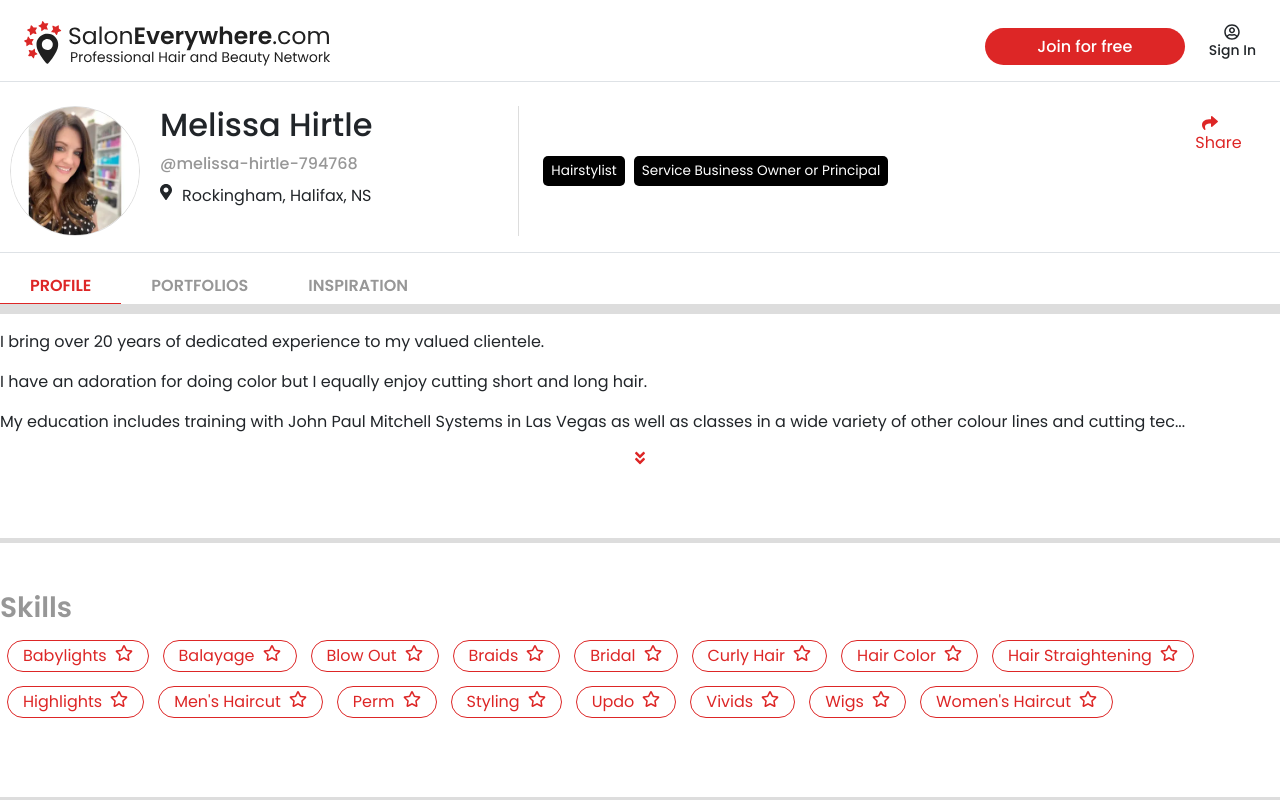
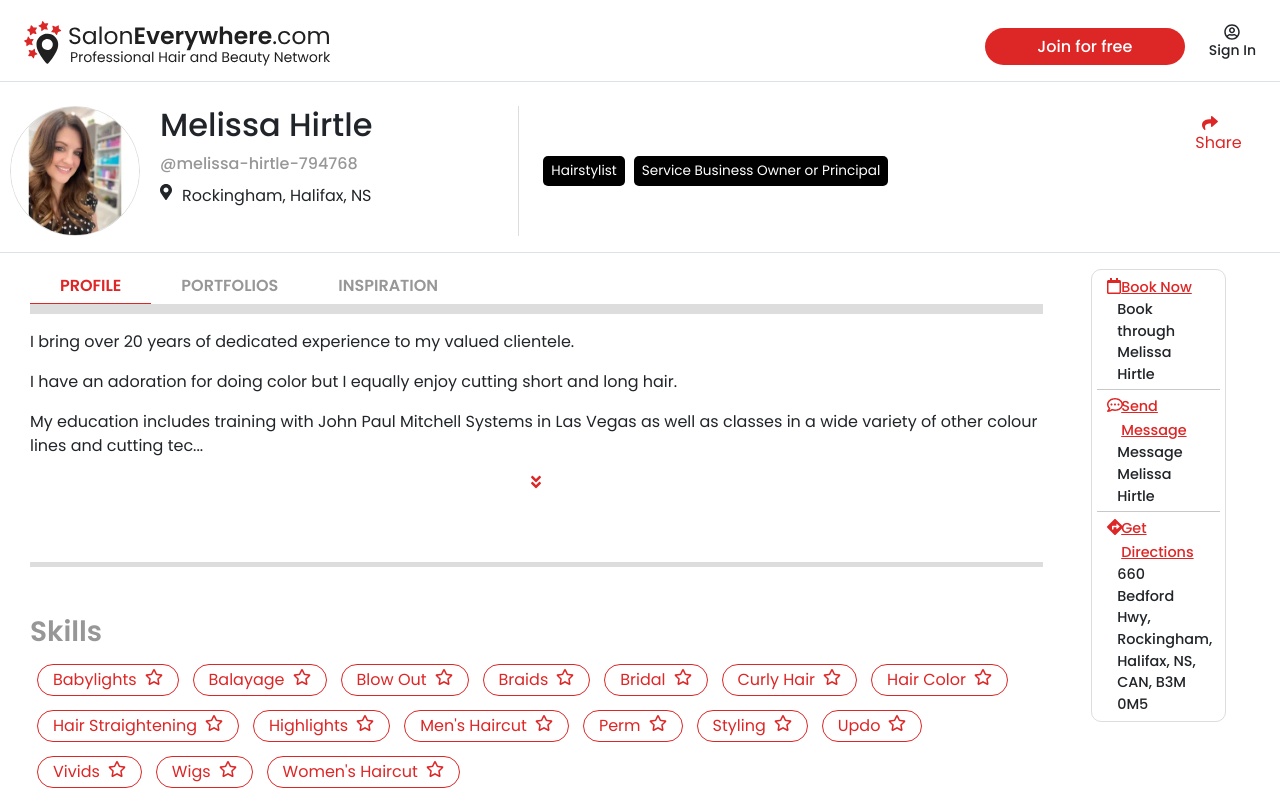
Before and after one commit to mksiq/salon-everywhere, a Next.js app: page / in a window 1280 px wide. Shown: the top 800 px of the page. Built offline with nearby package versions, Linux system fonts and the light colour scheme.

Commit message:
added contact info component for partner

```diff
--- a/components/PartnerGroup/PartnerContact/PartnerContact.tsx
+++ b/components/PartnerGroup/PartnerContact/PartnerContact.tsx
@@ -1,12 +1,79 @@
+import contactStyle from '../../../styles/PartnerContact.module.css';
+import { FontAwesomeIcon } from '@fortawesome/react-fontawesome';
+import { faCalendar, faCommentDots } from '@fortawesome/free-regular-svg-icons';
+import { faDirections } from '@fortawesome/free-solid-svg-icons';
+
 export default function PartnerContact({ partner }: any) {
+  console.log(partner.address);
   return (
     <div>
       <div className="col">
         <div className="container">
-          <div className="roundSquare">
-            <div>
-              <span>X</span> <span>Book Now</span>
-              Book through {partner.name}
+          <div className={contactStyle.roundSquare}>
+            <div className="row">
+              <div className="col-12 col-md-2 text-center">
+                <FontAwesomeIcon
+                  icon={faCalendar}
+                  className={contactStyle.icon}
+                />{' '}
+              </div>
+              <div className="col-12 col-md-10">
+                <a
+                  href="https://square.site/book/1EN6V6N9FS1X8/meraki-hair-beautik-bedford-ns"
+                  className={contactStyle.title}
+                >
+                  Book Now
+                </a>
+              </div>
+              <div className="row">
+                <div className={contactStyle.callToAction + ' col-10 offset-2'}>
+                  Book through {partner.name}
+                </div>
+              </div>
+            </div>
+            <hr className="my-1" />
+            <div className="row">
+              <div className="col-12 col-md-2 text-center">
+                <FontAwesomeIcon
+                  icon={faCommentDots}
+                  className={contactStyle.icon}
+                />{' '}
+              </div>
+              <div className="col-12 col-md-10">
+                <a
+                  href="http://m.me/merakihairbeautik"
+                  className={contactStyle.title}
+                >
+                  Send Message
+                </a>
+              </div>
+              <div className="row">
+                <div className={contactStyle.callToAction + ' col-10 offset-2'}>
+                  Message {partner.name}
+                </div>
+              </div>
+            </div>
+            <hr className="my-1" />
+            <div className="row">
+              <div className="col-12 col-md-2 text-center">
+                <FontAwesomeIcon
+                  icon={faDirections}
+                  className={contactStyle.icon}
+                />{' '}
+              </div>
+              <div className="col-12 col-md-10">
+                <a
+                  href="https://www.google.com/maps/search/?api=1&query=660+Bedford+Hwy%2C+Rockingham%2C+Halifax%2C+NS%2C+CAN%2C+B3M+0M5"
+                  className={contactStyle.title}
+                >
+                  Get Directions
+                </a>
+              </div>
+              <div className="row">
+                <div className={contactStyle.callToAction + ' col-10 offset-2'}>
+                  {partner.location.address}
+                </div>
+              </div>
             </div>
           </div>
         </div>
--- a/components/PartnerGroup/PartnerInfo/PartnerInfo.tsx
+++ b/components/PartnerGroup/PartnerInfo/PartnerInfo.tsx
@@ -1,17 +1,32 @@
 import { useState } from 'react';
-import Partner from '../../../model/Partner.model';
 import PartnerMenu from '../PartnerMenu/PartnerMenu';
 import PartnerProfileInfo from '../PartnerProfileInfo/PartnerProfileInfo';
 import SpacingBar from '../../SpacingBar/SpacingBar';
+import partnerStyle from '../../../styles/Partner.module.css';
+import PartnerContact from '../PartnerContact/PartnerContact';
 
 export default function PartnerInfo({ partner }: any) {
   const [active, setActive] = useState('profile');
 
   return (
     <>
-      <PartnerMenu active={active} setActive={setActive}></PartnerMenu>
-      <SpacingBar height={10} />
-      {active === 'profile' ? <PartnerProfileInfo partner={partner} /> : ''}
+      <div className={partnerStyle.customContainer}>
+        <div className="row">
+          <div className="col-sm-12 col-md-10">
+            <PartnerMenu active={active} setActive={setActive}></PartnerMenu>
+            <SpacingBar height={10} />
+            {active === 'profile' ? (
+              <PartnerProfileInfo partner={partner} />
+            ) : (
+              ''
+            )}
+          </div>
+
+          <div className="col-sm-12 col-md-2">
+            <PartnerContact partner={partner} />
+          </div>
+        </div>
+      </div>
     </>
   );
 }
--- a/pages/index.tsx
+++ b/pages/index.tsx
@@ -20,6 +20,7 @@ export const getStaticProps = async () => {
     name: 'Melissa Hirtle',
     tag: '@melissa-hirtle-794768',
     location: {
+      address: '660 Bedford Hwy, Rockingham, Halifax, NS, CAN, B3M 0M5',
       neighborhood: 'Rockingham',
       city: 'Halifax',
       provinceState: 'NS',
--- a/styles/Partner.module.css
+++ b/styles/Partner.module.css
@@ -50,3 +50,7 @@
   font-size: 1em;
   color: var(--secondary);
 }
+
+.customContainer {
+  padding: 0 30px;
+}
--- /dev/null
+++ b/styles/PartnerContact.module.css
@@ -0,0 +1,23 @@
+.roundSquare {
+  border: 1px solid var(--secondary-light);
+  padding: 5px;
+  border-radius: 10px;
+}
+
+.icon {
+  color: var(--primary);
+  width: 14px;
+  margin-left: 10px;
+}
+
+.title {
+  color: var(--primary);
+  text-decoration: underline;
+  font-weight: var(--text-medium);
+  font-size: 0.9em;
+}
+
+.callToAction {
+  font-weight: var(--text-medium);
+  font-size: 0.9em;
+}
```
